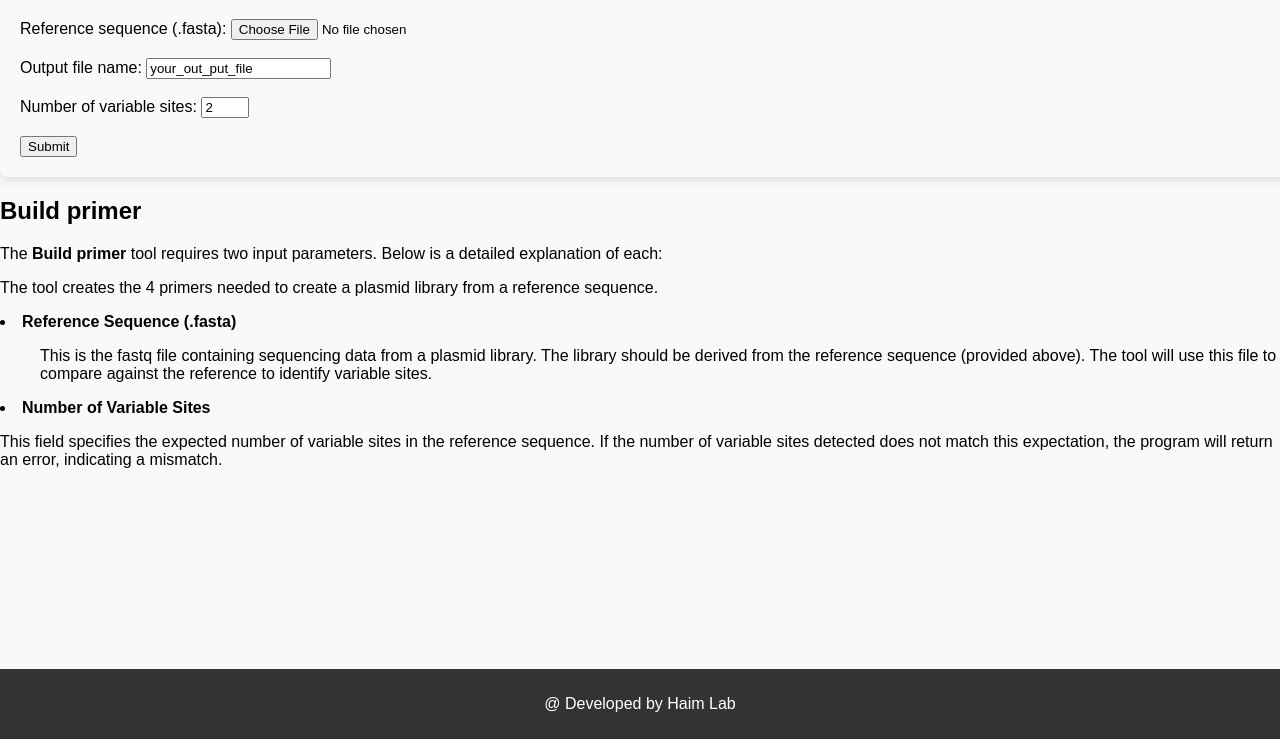
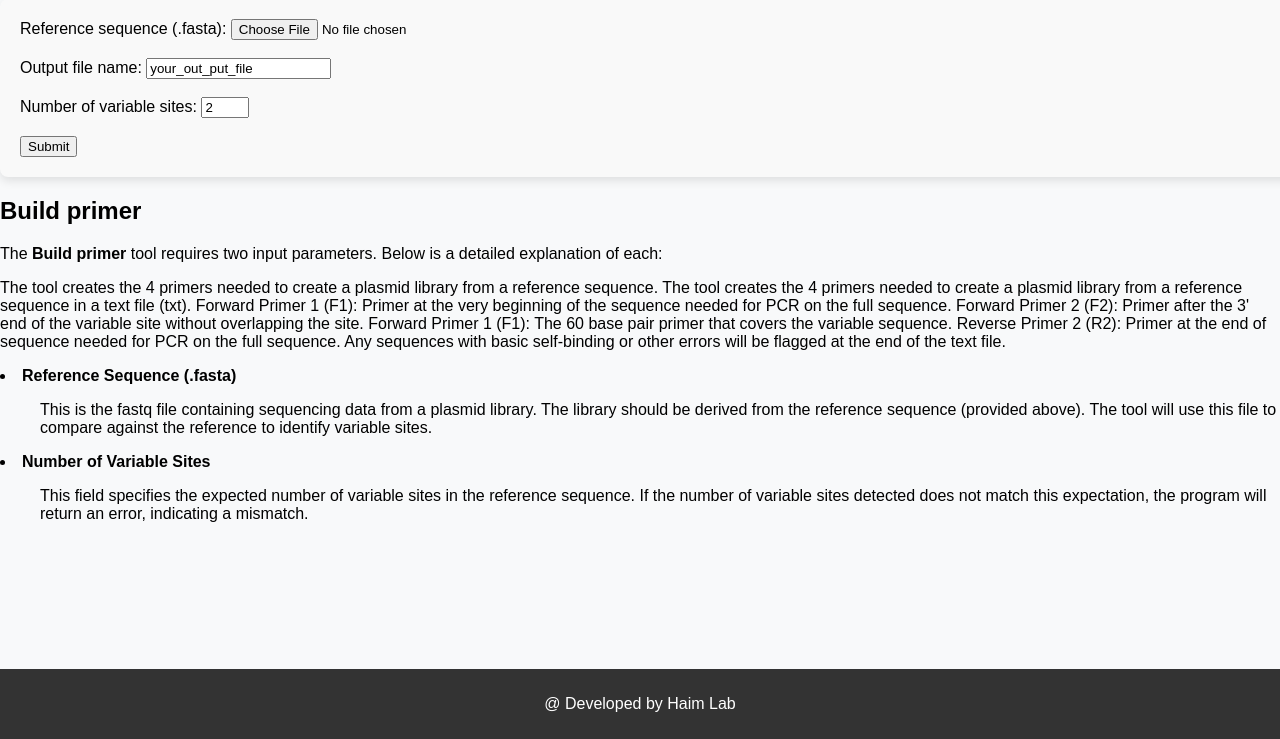
Before and after one commit to haimlab/EZDMS, a Flask app: page /build_primer in a window 1280 px wide. Shown: the part 61-800 px from the top of the page. Run offline with Flask 3, Linux system fonts and the light colour scheme; parts of the project's set-up code (start-up, migrations or seed data) failed here and were passed over.

Commit message:
build primer updated

```diff
--- a/templates/build_primer.html
+++ b/templates/build_primer.html
@@ -29,7 +29,17 @@
 			<div class="help-section">
 				<h2>Build primer</h2>
 				<p>The <strong>Build primer</strong> tool requires two input parameters. Below is a detailed explanation of each:</p>
-				<p>The tool creates the 4 primers needed to create a plasmid library from a reference sequence. </p>
+				<p>The tool creates the 4 primers needed to create a plasmid library from a reference sequence.
+
+					The tool creates the 4 primers needed to create a plasmid library from a reference sequence in a text file (txt).
+					Forward Primer 1 (F1): Primer at the very beginning of the sequence needed for PCR on the full sequence.
+					Forward Primer 2 (F2): Primer after the 3' end of the variable site without overlapping the site.
+					Forward Primer 1 (F1): The 60 base pair primer that covers the variable sequence.
+					Reverse Primer 2 (R2): Primer at the end of sequence needed for PCR on the full sequence.
+
+					Any sequences with basic self-binding or other errors will be flagged at the end of the text file.
+
+				</p>
 				<li><strong>Reference Sequence (.fasta)</strong>
 				<ul>
 					This is the fastq file containing sequencing data from a plasmid library.
@@ -38,7 +48,7 @@
 				</ul>
 				</li>
 				<li><strong>Number of Variable Sites</strong>
-                    <p>This field specifies the expected number of variable sites in the reference sequence. If the number of variable sites detected does not match this expectation, the program will return an error, indicating a mismatch.</p>
+                    <ul>This field specifies the expected number of variable sites in the reference sequence. If the number of variable sites detected does not match this expectation, the program will return an error, indicating a mismatch.</u>
                 </li>
 			</div>
         </div>
```
